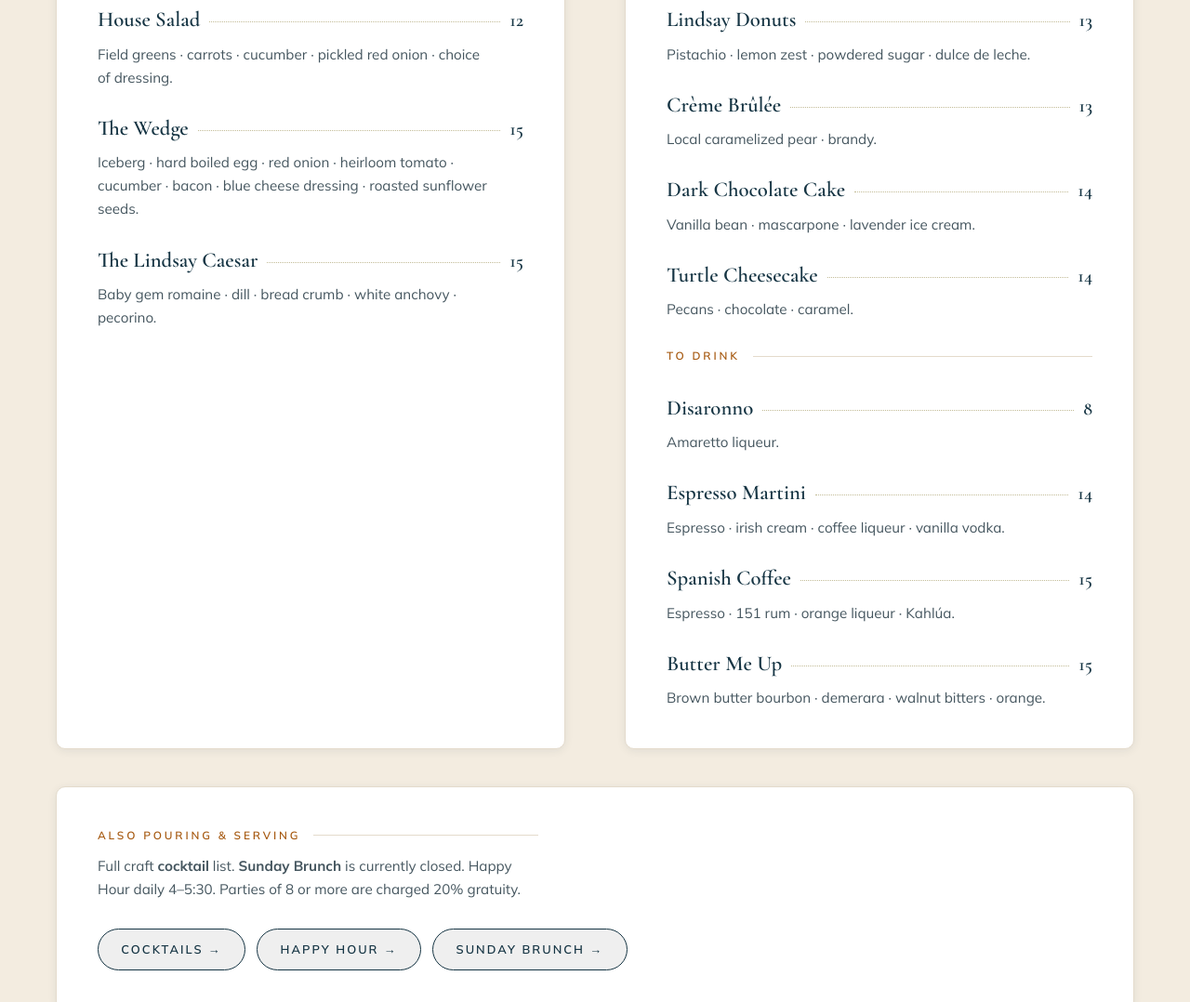
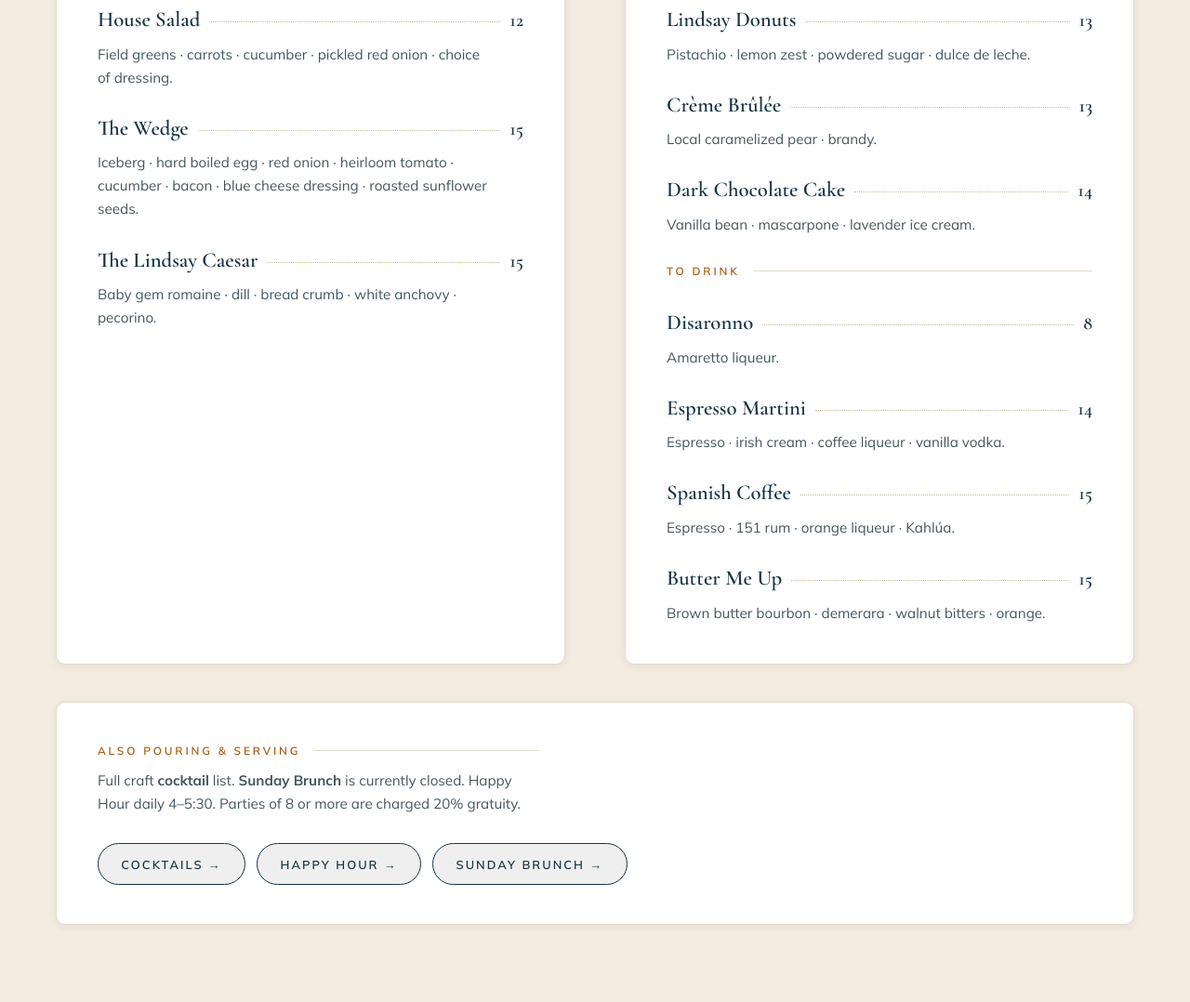
Before and after one commit to meastie/lodge, a plain HTML site: page restaurant.html in a window 1280 px wide. Shown: the part 4121-5199 px from the top of the page at 93% size. Drawn offline with nearby package versions, Linux system fonts and the light colour scheme.

Commit message:
Remove Turtle Cheesecake from dessert menu
Co-Authored-By: Claude Sonnet 5 <noreply@anthropic.com>

```diff
--- a/restaurant.html
+++ b/restaurant.html
@@ -438,10 +438,6 @@ footer{ background:#0f2630; color:var(--on-dark-mute); padding:70px 0 40px; }
           <div class="dish__top"><span class="dish__name">Dark Chocolate Cake</span><span class="dish__dots"></span><span class="dish__price">14</span></div>
           <p class="dish__desc">Vanilla bean · mascarpone · lavender ice cream.</p>
         </div>
-        <div class="dish">
-          <div class="dish__top"><span class="dish__name">Turtle Cheesecake</span><span class="dish__dots"></span><span class="dish__price">14</span></div>
-          <p class="dish__desc">Pecans · chocolate · caramel.</p>
-        </div>
         <div class="mcat" style="margin-top:28px;">To Drink</div>
         <div class="dish">
           <div class="dish__top"><span class="dish__name">Disaronno</span><span class="dish__dots"></span><span class="dish__price">8</span></div>
```
